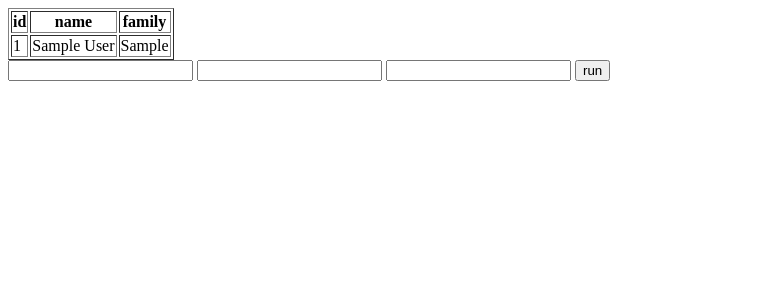
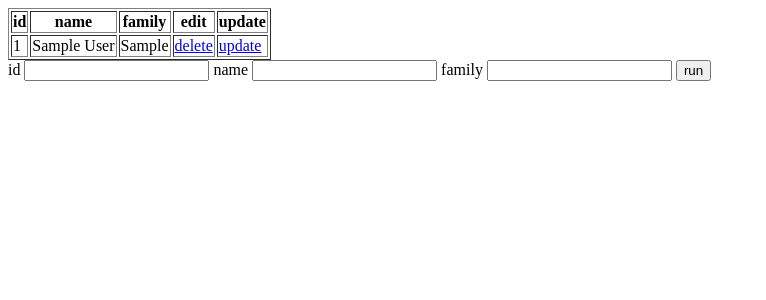
Before and after one commit to Mohamadhossein4/school2, a PHP site: page / in a window 1280 px wide. Shown: the top 300 px of the page, without its empty margins (0-766 px from the left). Run offline with PHP 8.4, Linux system fonts and the light colour scheme; tables that the repository leaves empty or names only in its code hold one stand-in row (values such as "Sample post").

Commit message:
ooooooffff tamom shod

```diff
--- a/index.php
+++ b/index.php
@@ -10,6 +10,8 @@ $db = new PDO("mysql:host=$host;dbname=$dbname", $user, $pass);
             <th>id</th>
             <th>name</th>
             <th>family</th>
+            <th>edit</th>
+            <th>update</th>
         </tr>
         <?php
         $query = "SELECT * FROM student";
@@ -21,14 +23,19 @@ $db = new PDO("mysql:host=$host;dbname=$dbname", $user, $pass);
 <td>" . $a['id'] . "</td>
 <td>" . $a['name'] . "</td>
 <td>" . $a['family'] . "</td>
+<td><a href='index.php?delete=" . $a['id'] . "&&page=2'>delete</a> </td>
+    <td><a href='index.php?update=" . $a['id'] . "&&page=2'>update</a> </td>
 </tr>
 ";
         }
         ?>
     </table>
     <form method="post">
+        <label>id</label>
         <input type="text" name="id" >
+        <label>name</label>
         <input type="text" name="name" >
+        <label>family</label>
         <input type="text" name="family" >
         <input type="submit" name="submit1" value="run">
     </form>
@@ -41,5 +48,43 @@ if (isset($_POST['submit1'])){
     $result = $db->prepare($query);
     $result->execute();
 }
-
+if (isset($_POST['submit2'])){
+    $id=$_POST['id'];
+    $name=$_POST['name'];
+    $family=$_POST['family'];
+    $query="UPDATE name SET id=".$id.",name=' ".$name." ' ".",family=' ".$family." ' WHERE id=".$id;
+    $result=$db->prepare($query);
+    $result->execute();
+}
 ?>
+<?php
+if (isset($_GET['delete'])){
+    $id=$_GET['delete'];
+    $query="delete  from student where id=".$id;
+    $result=$db->prepare($query);
+    $result->execute();
+}
+?>
+<?php
+if (isset($_GET['update'])){
+  $id=$_GET['update'];
+  $query=" select * from student where id=". $id;
+  $result=$db->prepare($query);
+  $result->execute();
+ $a=$result->fetch(PDO::FETCH_ASSOC);
+ echo '
+ <form method="post">
+ <fieldset>
+ <legend> name</legend>
+ <label>id</label>
+    <input type="text" name="id" value="'.$a['id'] .'" >
+    <label>name</label>
+    <input type="text" name="id"  value="'.$a['name'] .'" >
+    <label>family</label>
+    <input type="text" name="id"  value="'.$a['family'] .'" >
+    <input type="submit" name="submit2" >
+ </form>
+ </fieldset>
+ ';
+}
+?>
```
